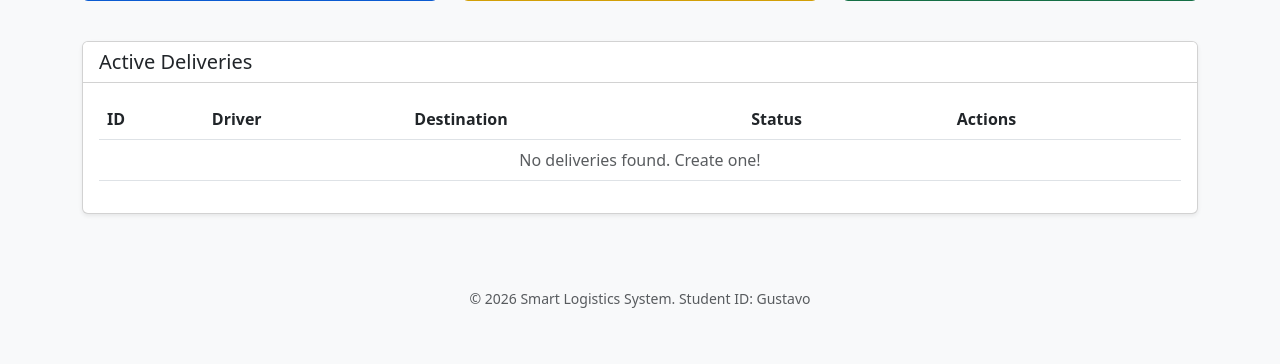
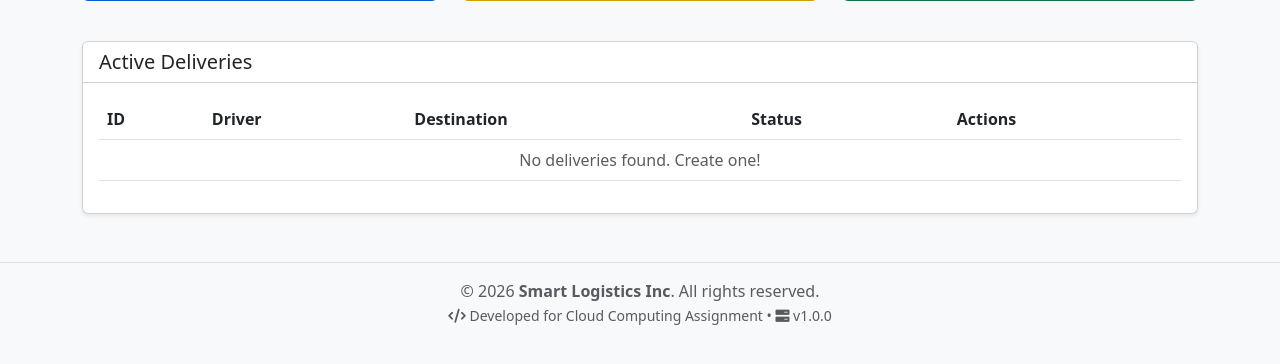
Before and after one commit to GustavoMiranda273/smart-logistics-dashboard, a Flask app: page / in a window 1280 px wide. Shown: the part 340-704 px from the top of the page. Run offline with Flask 3, Linux system fonts and the light colour scheme; data that the repository does not hold is empty; some libraries are stand-ins or nearby versions.

Commit message:
style: updated footer with branding and version info

```diff
--- a/templates/base.html
+++ b/templates/base.html
@@ -40,8 +40,16 @@
         {% endblock %}
     </div>
 
-    <footer class="text-center py-4 text-muted mt-5">
-        <small>&copy; 2026 Smart Logistics System. Student ID: Gustavo</small>
+    <footer class="mt-5 py-3 bg-light text-center border-top">
+        <div class="container">
+            <p class="mb-0 text-muted">
+                &copy; 2026 <strong>Smart Logistics Inc</strong>. All rights reserved.
+            </p>
+            <small class="text-muted">
+                <i class="fa-solid fa-code"></i> Developed for Cloud Computing Assignment
+                &bull; <i class="fa-solid fa-server"></i> v1.0.0
+            </small>
+        </div>
     </footer>
 
     <script type="module">
```
